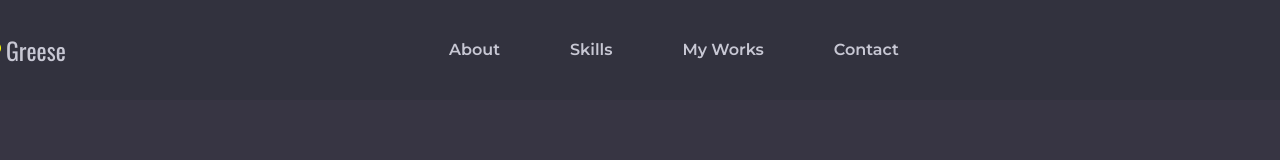
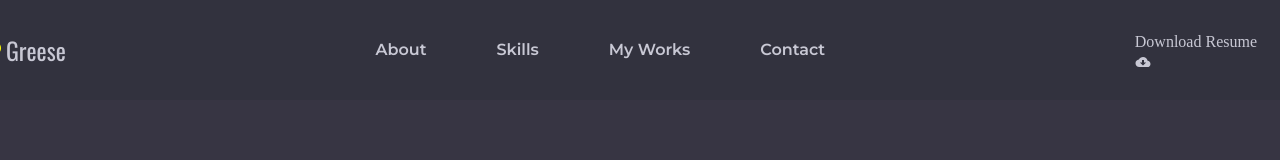
Before and after one commit to GreeseGilbertVijay/GreeseGilbertVijay, a Next.js app: page / in a window 1280 px wide. Shown: the top 160 px of the page. Built offline with nearby package versions, Linux system fonts and the light colour scheme; a web font is replaced by a local one.

Commit message:
add the my resume

```diff
--- a/components/menu.tsx
+++ b/components/menu.tsx
@@ -5,6 +5,10 @@ import Link from 'next/link';
 import { MdEmojiObjects } from "react-icons/md";
 import { FaLinkedinIn } from "react-icons/fa6";
 import { AiOutlineMenuFold } from "react-icons/ai";
+import { IoMdCloudDownload } from "react-icons/io";
+import resume from '../images/Greese gilbert vijay.png';
+
+
 
 const Menu = () => {
 
@@ -30,6 +34,15 @@ const Menu = () => {
         };
     }, []);
 
+    const handleDownload = () => {
+        const link = document.createElement('a');
+        link.href = resume; // Use the imported image as the href
+        link.download = 'Greese_gilbert_vijay.png'; // The name of the file after downloading
+        document.body.appendChild(link);
+        link.click();
+        document.body.removeChild(link);
+      };
+
     return (
         <>
             <header className="menu-body">
@@ -54,6 +67,7 @@ const Menu = () => {
                     </nav>
                     <div className="profile-view">
                             <>
+                              <button onClick={handleDownload}>Download Resume <IoMdCloudDownload/></button>
                                 <button><Link href="https://www.linkedin.com/in/greese-vijay-73516a218/"><FaLinkedinIn /></Link></button>
                             </>
                     </div>
```
Also changed, not shown: images/Greese gilbert vijay.png (added), 1 other file (tests, documents, lock files or other folders).
